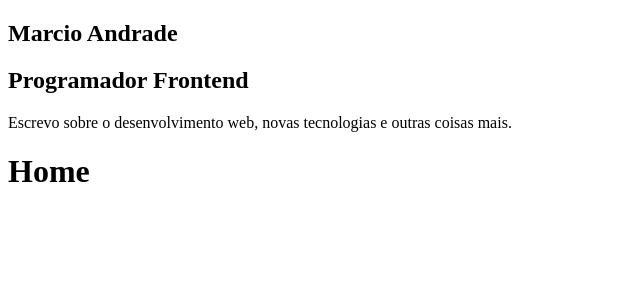
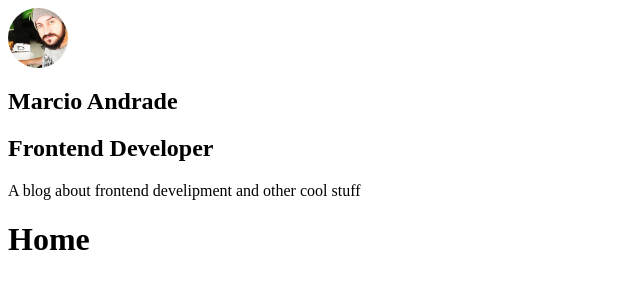
Before and after one commit to marcioandradejs/my-blog-gatsby, a Gatsby site: page / in a window 1280 px wide. Shown: the whole page, without its empty margins (0-640 px from the left). Built offline with nearby package versions, Linux system fonts and the light colour scheme; Gatsby itself is replaced by a stand-in of ours.

Commit message:
atualizacao do avatar para o gatsby v3

```diff
--- a/gatsby-config.js
+++ b/gatsby-config.js
@@ -1,9 +1,9 @@
 module.exports = {
   siteMetadata: {
-    title: `My Blog`,
+    title: `Marcio Andrade`,
+    position: `Frontend Developer`,
     description: `A blog about frontend develipment and other cool stuff`,
-    author: `@myblog`,
-    siteUrl: `https://gatsbystarterdefaultsource.gatsbyjs.io/`,
+    author: `Marcio Andrade`,
   },
   plugins: [
     `gatsby-plugin-react-helmet`,
--- a/package.json
+++ b/package.json
@@ -17,7 +17,8 @@
     "prop-types": "^15.7.2",
     "react": "^17.0.1",
     "react-dom": "^17.0.1",
-    "react-helmet": "^6.1.0"
+    "react-helmet": "^6.1.0",
+    "styled-components": "^5.3.1"
   },
   "devDependencies": {
     "prettier": "2.3.2"
--- /dev/null
+++ b/src/components/Avatar/index.js
@@ -0,0 +1,18 @@
+import React from "react"
+import { StaticImage } from "gatsby-plugin-image"
+
+import * as S from "./styled"
+
+const Avatar = () => {
+  return (
+    <S.AvatarWrapper>
+      <StaticImage
+        src="../../images/profile-photo.jpeg"
+        alt="Marcio Andrade, Foto do perfil"
+        placeholder="blurred"
+      />
+    </S.AvatarWrapper>
+  )
+}
+
+export default Avatar
--- /dev/null
+++ b/src/components/Avatar/styled.js
@@ -0,0 +1,10 @@
+import styled from "styled-components"
+
+export const AvatarWrapper = styled.div`
+  .gatsby-image-wrapper {
+    border-radius: 50%;
+    height: 3.75rem;
+    margin: auto;
+    width: 3.75rem;
+  }
+`
--- a/src/components/Profile/index.js
+++ b/src/components/Profile/index.js
@@ -1,14 +1,33 @@
 import React from "react"
+import { useStaticQuery, graphql } from "gatsby"
 
-const Profile = () => (
-  <div className="Profile-wrapper">
-    <h1>Marcio Andrade</h1>
-    <h2>Programador Frontend</h2>
-    <p>
-      Escrevo sobre o desenvolvimento web, novas tecnologias e outras coisas
-      mais.
-    </p>
-  </div>
-)
+import Avatar from "../Avatar"
+
+const Profile = () => {
+  const {
+    site: {
+      siteMetadata: { title, position, description },
+    },
+  } = useStaticQuery(graphql`
+    query MySiteMetadata {
+      site {
+        siteMetadata {
+          title
+          position
+          description
+        }
+      }
+    }
+  `)
+
+  return (
+    <div className="Profile-wrapper">
+      <Avatar />
+      <h1>{title}</h1>
+      <h2>{position}</h2>
+      <p>{description}</p>
+    </div>
+  )
+}
 
 export default Profile
```
Also changed, not shown: src/images/profile-photo.jpeg (added), 1 other file.
